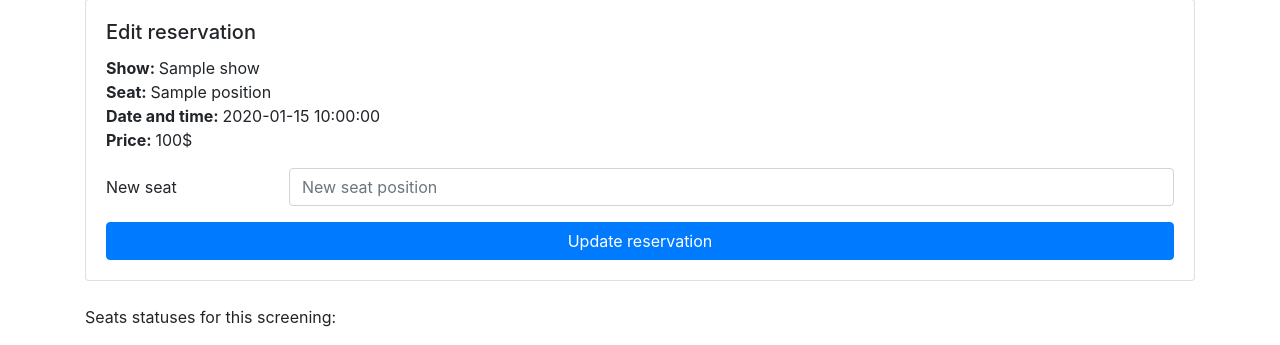
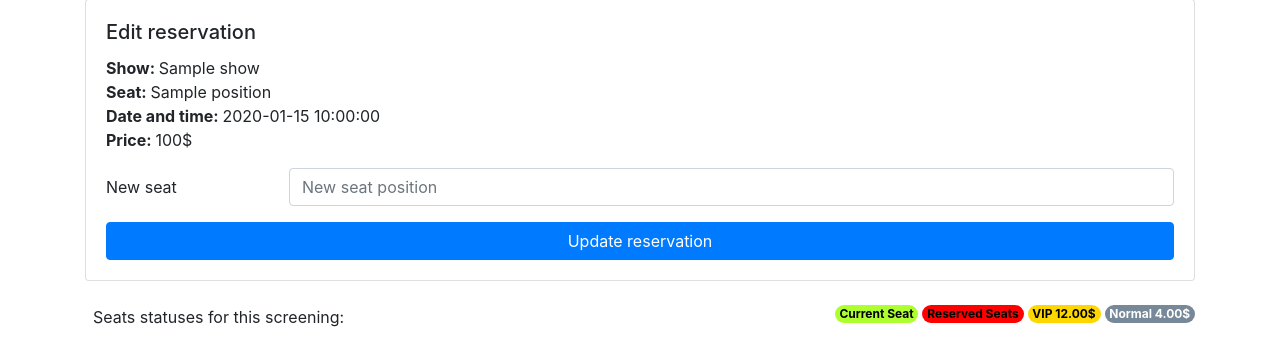
Before and after one commit to ihammadasghar/Theater-Bookings, a Python web app: template theatrebookings/templates/edit_reservation.html in a window 1280 px wide. Shown: the part 81-426 px from the top of the page. Run offline with Jinja, Linux system fonts and the light colour scheme; the template is opened without the code that fills it: most values are stand-ins (such as "Sample title", 1, 10 or a date in 2020).

Commit message:
Add seat labels

```diff
--- a/theatrebookings/templates/edit_reservation.html
+++ b/theatrebookings/templates/edit_reservation.html
@@ -32,7 +32,12 @@
 </div>
 
 <br>
-<p>Seats statuses for this screening:</p>
+<p class="ml-2">Seats statuses for this screening:
+  <span class="badge rounded-pill ml-1 float-right" style="background-color: lightslategray; color: white;">Normal 4.00$</span>
+  <span class="badge rounded-pill ml-1 float-right" style="background-color: gold; color: black;">VIP 12.00$</span>
+  <span class="badge rounded-pill ml-1 float-right" style="background-color: red; color: black;">Reserved Seats</span>
+  <span class="badge rounded-pill ml-1 float-right" style="background-color: greenyellow; color: black;">Current Seat</span>
+</p>
 <table style="width: 90%;text-align: center;; height: 500px; border: 1px solid;border-color: white;">
 
     <!-- number of rows -->
```
Also changed, not shown: theatrebookings/templates/screening_details.html (+7 -11 lines).
